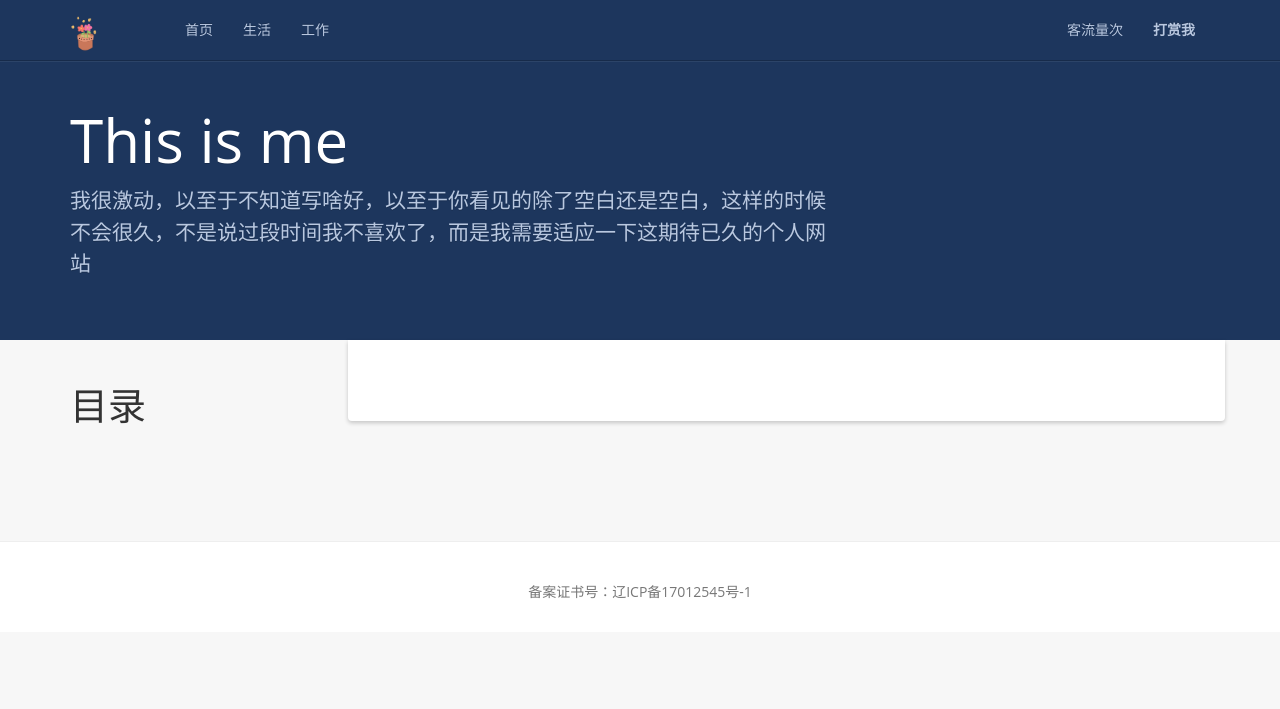
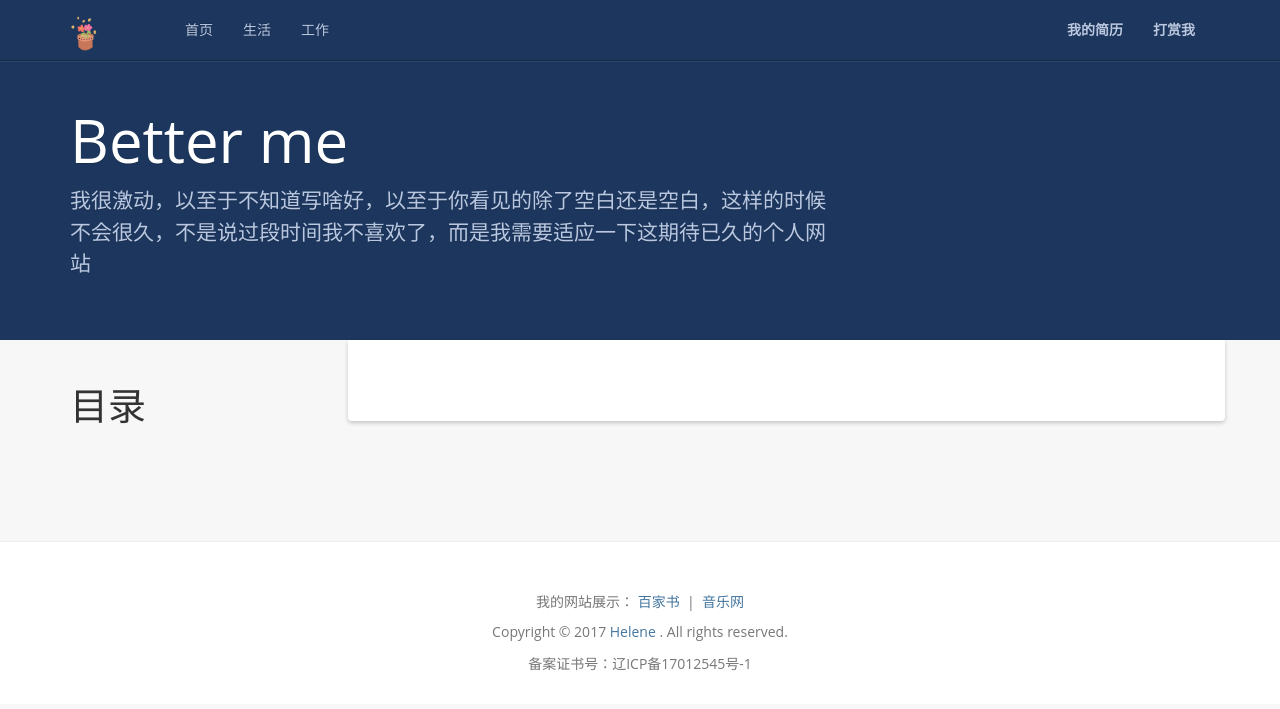
Before and after one commit to Thisisme1228/thisisme1228.github.io, a Jekyll site: the page built from index.html, in a window 1280 px wide. Shown: the top 709 px of the page. Built offline with Jekyll 4.4.1, drawn with Linux system fonts in a browser that asks for light colours; the list of posts is cut into pages by our own code; comment, search, counter and statistics services are not loaded.

Commit message:
细节修改

```diff
--- a/_config.yml
+++ b/_config.yml
@@ -1,7 +1,7 @@
 # Site settings
-name: This is me
+name: Helene's blog
 email: 878723827@qq.com
-author: 王丹
+author: Helene
 url: http://www.thisisme1228.com
 github: https://github.com/Thisisme1228
 baseurl: ""
@@ -9,6 +9,7 @@ description: 我很激动，以至于不知道写啥好，以至于你看见的
 meta_description: 厚积薄发
 motto: 别空有皮囊
 banner: 一日不读书便觉得面目可憎了
+better_me: Better me
 
 #permalink: /:categories/:year/:month/:day/:title/
 permalink: /:year/:month/:day/:title/
--- a/_includes/docs_header.html
+++ b/_includes/docs_header.html
@@ -7,7 +7,7 @@
 		-->
 		    <h1>{{ site.motto }}</h1>
     {% else %}
-	    <h1>{{ site.name }}</h1>
+	    <h1>{{ site.better_me }}</h1>
 	    <p>{{ site.description }}</p>
     {% endif %}
   </div>
--- a/_includes/footer.html
+++ b/_includes/footer.html
@@ -1,5 +1,18 @@
 <footer class="footer" role="contentinfo">
 	<div class="container">
+		<div class="footer-links">
+			<span>
+				我的网站展示：
+			</span>
+			<span>
+				<a href="http://www.thisisme1228.com/">百家书</a>
+			</span>
+			<span>&nbsp;|&nbsp;</span>
+			<span>
+				<a href="http://music.thisisme1228.com/index.html#/recommend">音乐网</a>
+			</span>
+		</div>
+		<div style="margin-bottom: 12px">Copyright © 2017 <a href="JavaScript:;">Helene</a> . All rights reserved.</div>
 		<p class="copyright">备案证书号：辽ICP备17012545号-1</p>
 	</div>
 </footer>
--- a/_includes/header.html
+++ b/_includes/header.html
@@ -23,8 +23,11 @@
         </li>
       </ul>
       <ul class="nav navbar-nav navbar-right">
+        <!--<li>
+            <a><span id="busuanzi_container_site_pv">客流量<span id="busuanzi_value_site_pv"></span>次</span></a>
+        </li>-->
         <li>
-            <a><span id="busuanzi_container_site_pv">客流量<span id="busuanzi_value_site_pv"></span>次</span></a>
+          <a href="http://resume.thisisme1228.com/index.html"><strong>我的简历</strong></a>
         </li>
         <li>
           <a href="{{ '/donate/' | prepend: site.baseurl }}"><strong>打赏我</strong></a>
```
Also changed, not shown: 13 other files.
